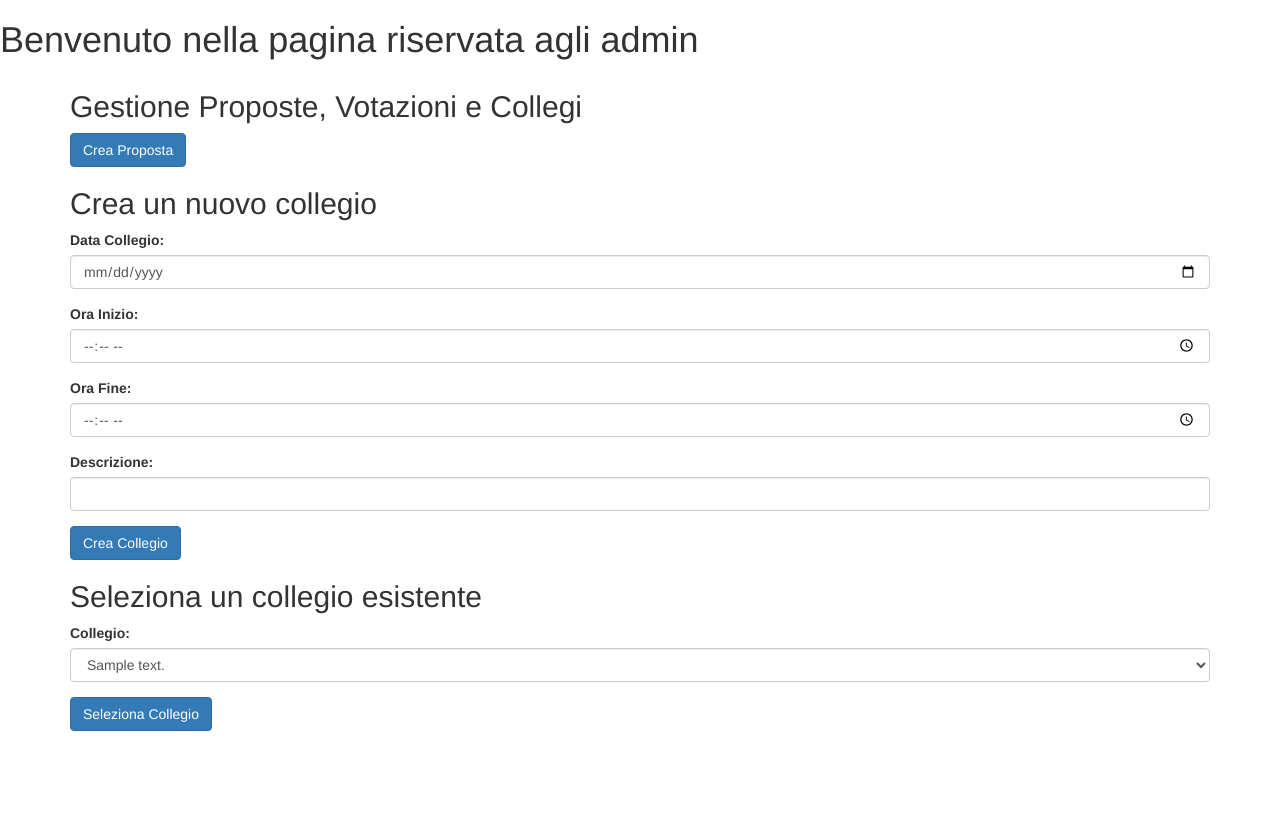
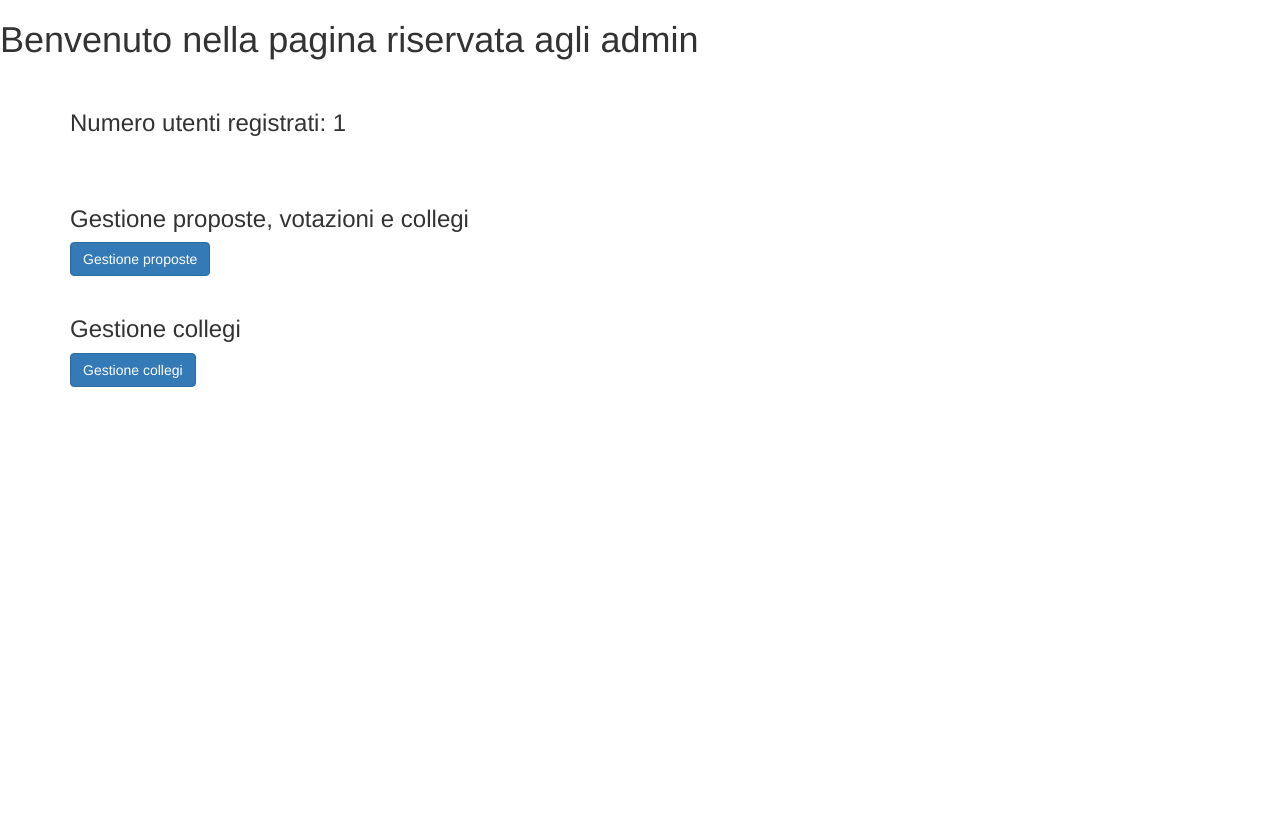
Before and after one commit to Tressilloide/GestioneCollegio, a PHP site: page /admin.php in a window 1280 px wide. Run offline with PHP 8.4, Linux system fonts and the light colour scheme; the visitor is signed in with stand-in values (Sample User, id 1); tables that the repository leaves empty hold one stand-in row (values such as "Sample post").

Commit message:
feat: aggiunta nuova pagina gestione_collegi e modifica pagina admin

```diff
--- a/admin.php
+++ b/admin.php
@@ -2,46 +2,26 @@
 session_start();
 
 if (!isset($_SESSION['if_loggato']) || $_SESSION['if_loggato'] !== true) {
-        ?> <h1>Non sei loggato, corri a loggarti.</h1> <?php
+    ?>
+    <h1>Non sei loggato, corri a loggarti.</h1> <?php
     header("refresh:2; index.php");
     exit();
 }
 
 if (!isset($_SESSION['is_admin']) || $_SESSION['is_admin'] !== true) {
-        ?> <h1>Non sei autorizzato ad accedere a questa pagina.</h1> <?php
+    ?>
+    <h1>Non sei autorizzato ad accedere a questa pagina.</h1>
+    <?php
     header("refresh:2; index.php");
     exit();
 }
 
 include 'connessione.php';
-
-    if ($_SERVER['REQUEST_METHOD'] == 'POST') {
-        if (isset($_POST['crea_collegio'])) {
-            $data_collegio = mysqli_real_escape_string($db_conn, $_POST['data_collegio']);
-            $ora_inizio = mysqli_real_escape_string($db_conn, $_POST['ora_inizio']);
-            $ora_fine = mysqli_real_escape_string($db_conn, $_POST['ora_fine']);
-            $descrizione = mysqli_real_escape_string($db_conn, $_POST['descrizione']);
-
-            $query_collegio = "INSERT INTO tcollegiodocenti (data_collegio, ora_inizio, ora_fine, descrizione)
-                               VALUES ('$data_collegio', '$ora_inizio', '$ora_fine', '$descrizione')";
-
-            if (mysqli_query($db_conn, $query_collegio)) {
-                echo "<h2>Collegio creato con successo!</h2>";
-            } else {
-                echo "<h2>Errore nella creazione del collegio: " . mysqli_error($db_conn) . "</h2>";
-            }
-            //evito dupliocati modulo
-            header("Location: admin.php");
-            exit();
-        }
-    }
-
-    //collegi esistenti per il menu a tendina
-    $collegi_result = mysqli_query($db_conn, "SELECT id_collegio, descrizione FROM tcollegiodocenti");
 ?>
 
 <!DOCTYPE html>
 <html lang="en">
+
 <head>
     <title>Pagina Admin</title>
     <meta charset="utf-8">
@@ -58,54 +38,29 @@
         }
     </style>
 </head>
+
 <body>
     <h1>Benvenuto nella pagina riservata agli admin</h1>
 
-    <div class="container">
-        <h2>Gestione Proposte, Votazioni e Collegi</h2>
-        <a href="crea_proposta.php" class="btn btn-primary">Crea Proposta</a>
-        <h2>Crea un nuovo collegio</h2>
-        <form method="post" action="">
-            <div class="form-group">
-                <label for="data_collegio">Data Collegio:</label>
-                <input type="date" class="form-control" id="data_collegio" name="data_collegio" required>
-            </div>
-            <div class="form-group">
-                <label for="ora_inizio">Ora Inizio:</label>
-                <input type="time" class="form-control" id="ora_inizio" name="ora_inizio" required>
-            </div>
-            <div class="form-group">
-                <label for="ora_fine">Ora Fine:</label>
-                <input type="time" class="form-control" id="ora_fine" name="ora_fine" required>
-            </div>
-            <div class="form-group">
-                <label for="descrizione">Descrizione:</label>
-                <input type="text" class="form-control" id="descrizione" name="descrizione" required>
-            </div>
-            <button type="submit" class="btn btn-primary" name="crea_collegio">Crea Collegio</button>
-        </form>
+    <div class="container"><br>
+        <?php
+        $query_docenti = "SELECT COUNT(*) AS num_docenti FROM tdocente";
+        $result_docenti = mysqli_query($db_conn, $query_docenti);
+        $row_docenti = mysqli_fetch_assoc($result_docenti);
+        echo "<h3>Numero utenti registrati: " . $row_docenti['num_docenti'] . "</h3>";
+        ?>
 
-        <h2>Seleziona un collegio esistente</h2>
-        <form method="get" action="crea_votazione.php">
-            <div class="form-group">
-                <label for="id_collegio">Collegio:</label>
-                <select class="form-control" id="id_collegio" name="id_collegio" required>
-                    <?php
-                        if ($collegi_result && mysqli_num_rows($collegi_result) > 0) {
-                            while ($row = mysqli_fetch_assoc($collegi_result)) {
-                                echo "<option value='" . $row['id_collegio'] . "'>" . htmlspecialchars($row['descrizione']) . "</option>";
-                            }
-                        } else {
-                            echo "<option value=''>Nessun collegio disponibile</option>";
-                        }
-                    ?>
-                </select>
-            </div>
-            <button type="submit" class="btn btn-primary">Seleziona Collegio</button>
-        </form>
+        <br><br>
+
+        <h3>Gestione proposte, votazioni e collegi</h3>
+        <a href="crea_proposta.php" class="btn btn-primary">Gestione proposte</a><br><br>
+
+        <h3>Gestione collegi</h3>
+        <a href="gestione_collegi.php" class="btn btn-primary">Gestione collegi</a>
     </div>
 
     <script src="https://ajax.googleapis.com/ajax/libs/jquery/3.7.1/jquery.min.js"></script>
     <script src="https://maxcdn.bootstrapcdn.com/bootstrap/3.4.1/js/bootstrap.min.js"></script>
 </body>
+
 </html>
```
Also changed, not shown: gestione_collegi.php (added, +112 -0 lines). Lines whose indentation alone changed are shown as unchanged.
